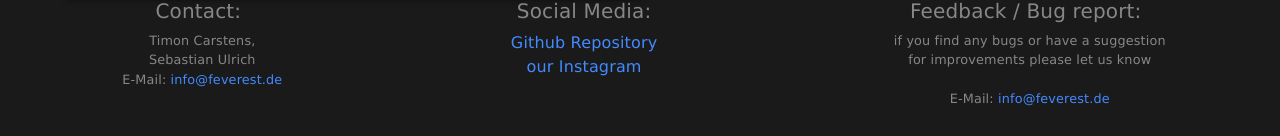
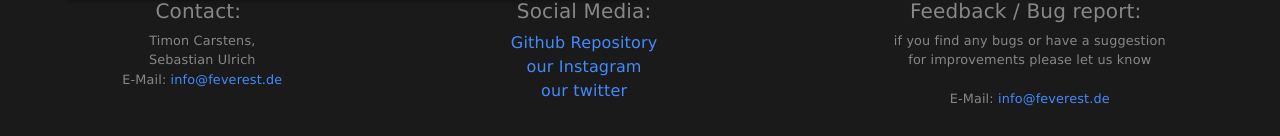
Before and after one commit to Surice/Feverest, a Vue app: page /#/ in a window 1280 px wide. Shown: the part 661-797 px from the top of the page. Built offline with nearby package versions, Linux system fonts and the light colour scheme; a web font is replaced by a local one.

Commit message:
add insta and twitter

```diff
--- a/src/components/foot.vue
+++ b/src/components/foot.vue
@@ -13,7 +13,8 @@
         <h5>Social Media:</h5>
         <div class="socials">
           <a href="https://github.com/Surice/Feverest" target="_blank">Github Repository</a>
-          <a href="https://Instagram.com/Feverest" target="_blank">our Instagram</a>
+          <a href="https://Instagram.com/feverest_official" target="_blank">our Instagram</a>
+          <a href="https://twitter.com/_feverest_" target="_blank">our twitter</a>
         </div>
       </div>
       <div class="vl"></div>
```
Also changed, not shown: 9 other files (tests, documents, lock files or other folders).
